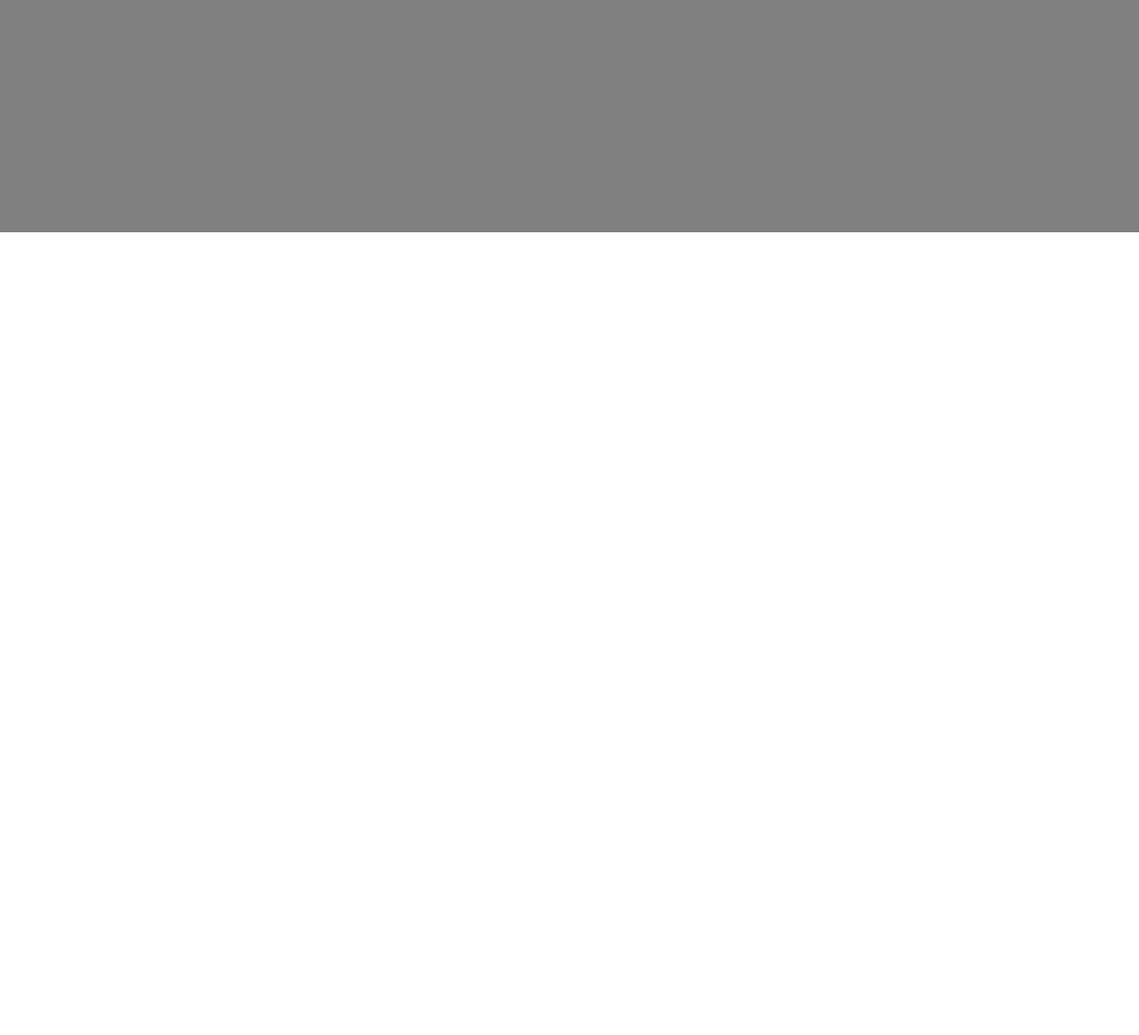
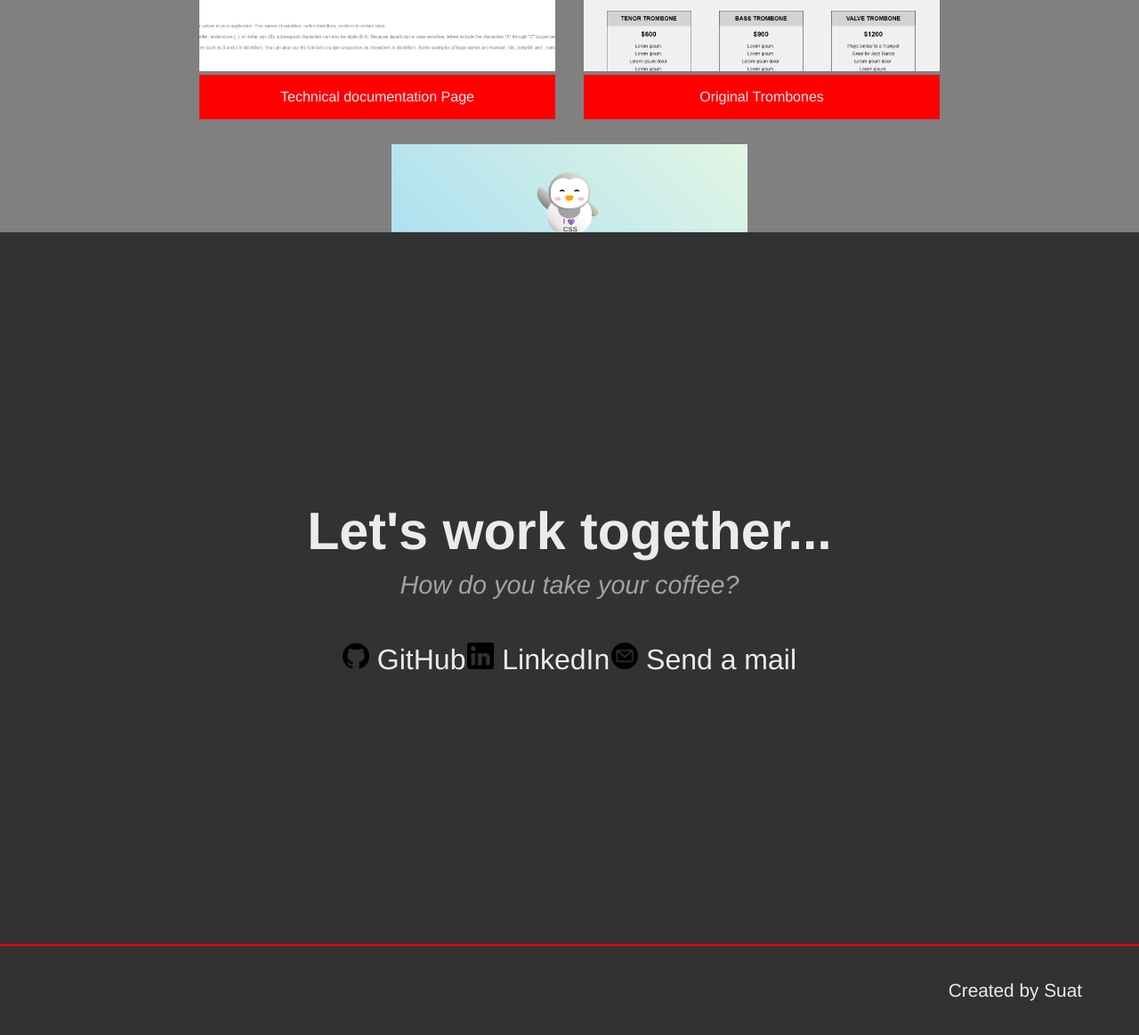
Before and after one commit to Uyansu/Basic_Portfolio_Page, a plain HTML site: page index.html in a window 1280 px wide. Shown: the part 1339-2502 px from the top of the page at 89% size. Before the commit the page ends 1600 px from the top, so only its background shows below. Drawn offline with Linux system fonts and the light colour scheme.

Commit message:
add footer section, projects and other elements

```diff
--- a/index.html
+++ b/index.html
@@ -12,7 +12,7 @@
                 <ul id="nav-ul">
                     <li><a class="nav-link" href="#welcome-section">About</a></li>
                     <li><a class="nav-link" href="#projects">Projects</a></li>
-                    <li><a class="nav-link" href="">Contact</a></li>
+                    <li><a class="nav-link" href="#social-media">Contact</a></li>
                 </ul>
             </nav>
         </header>
@@ -26,12 +26,44 @@
             <section id="projects">
                 <h1>These are some of my projects</h1>
                 <div id="projects-cards">
-                <div class="cards">
-                    <a id="profile-link" href="https://uyansu.github.io/technical-documentation-page/" target="_blank"><img src=""/></a>
-                    <p class="project-tile"></p>
-                </div>
+                    <div class="cards">
+                        <a id="profile-link" href="https://uyansu.github.io/technical-documentation-page/" target="_blank"><img class="picture-card" src="./pictures/technical_documentation_page.png"/></a>
+                        <p class="project-title"><span class="not-visible"><</span>Technical documentation Page<span class="not-visible">/></span></p>
+                    </div>
+                    <div class="cards">
+                        <a id="profile-link" href="https://uyansu.github.io/landing-page/" target="_blank"><img class="picture-card" src="./pictures/original-trombones.png"></a>
+                        <p class="project-title"><span class="not-visible"><</span>Original Trombones<span class="not-visible">/></span></p>
+                    </div>
+                    <div class="cards">
+                        <a id="profile-link" href="https://uyansu.github.io/penguin-css/" target="_blank"><img class="picture-card" src="./pictures/penguin-css.png"></a>
+                        <p class="project-title"><span class="not-visible">< </span> Penguin Animation <span class="not-visible"> /> </span></p>
+                    </div>
                 </div>
             </section>
+            <section id="social-media">
+                    <div id="text-area">
+                        <h1>Let's work together...</h1>
+                        <p>How do you take your coffee?</p>
+                    </div>
+                    <div id="social-profils">
+                        <div class="select-social">
+                            <img src="./pictures/github.png" alt="GitHub-icon-from-PixelPerfect" width="30px" height="30px">
+                            <a href="https://github.com/Uyansu" target="_blank">GitHub</a>
+                        </div>
+                        <div class="select-social">
+                            <img src="./pictures/linkedin-logo.png" alt="linkedIn-icon-by-google" width="30px" height="30px">
+                            <a href="https://www.linkedin.com/in/suat-uyanik/" target="_blank">LinkedIn</a>
+                        </div>
+                        <div class="select-social">
+                            <img src="./pictures/email.png" alt="email-icon-by-Uniconlabs" width="30px" height="30px">
+                            <a href="mailto:uyansuat93@gmail.com">Send a mail</a>
+                        </div>
+                    </div>
+            </section>
+            <hr class="solid">
+            <footer>
+                <p>Created by Suat</p>
+            </footer>
         </main>
     </body>
 </html>
--- a/style.css
+++ b/style.css
@@ -87,8 +87,126 @@ main {
     background-color: gray;
     display: flex;
     flex-direction: column;
-    padding-top: 75px;
+    padding-top: 150px;
     align-items: center;
+}
+
+#projects h1 {
+    text-decoration: underline;
+    font-size: 3.7rem;
+    color: rgb(235, 235, 235);
+    font-style: italic;
+
+}
+
+
+#projects-cards {
+    display: flex;
+    flex-wrap: wrap;
+    justify-content: center;
+    align-items: center;
+    width: 80%;
+    height: 100%;
+    gap: 2rem;
+}
+
+
+.cards {
+    height: 450px;
+    width: 400px;
+}
+
+.picture-card {
+    width: 100%;
+    height: 400px;
+    object-fit: cover;
+}
+
+
+.project-title {
+    display: flex;
+    height: 50px;
+    width: 100%;
+    justify-content: center;
+    align-items: center;
+    background: red;
+    color: rgb(235, 235, 235);
+    gap: 5px;
+}
+
+.not-visible {
+    display: none;
+    color: rgb(235, 235, 235);
+    font-size: larger;
+}
+
+.cards:hover .not-visible {
+    display: block;
+}
+
+#social-media {
+    height: 100vh;
+    display: flex;
+    flex-direction: column;
+    justify-content: center;
+    align-items: center;
+    background-color: rgb(50, 50 ,50);
+    gap: 3rem;
+}
+
+#text-area {
+    display: flex;
+    flex-direction: column;
+}
+
+#text-area h1 {
+    color: rgb(235, 235, 235);
+    font-size: 3.7rem;
+    padding-bottom: 10px;
+}
+
+#text-area p {
+    color: rgb(235, 235, 235);
+    font-size: 1.8rem;
+    opacity: 60%;
+    font-style: italic;
+    align-self: center;
+}
+
+#social-profils {
+    display: flex;
+    width: 40%;
+    justify-content: space-around;
+    font-size: 2rem;
+    color: rgb(235, 235, 235);
+}
+
+#social-profils a {
+    color: inherit;
+}
+
+.select-social:hover {
+    position: relative;
+    top: 10px;
+}
+
+hr {
+    border: solid 1.5px red;
+}
+
+footer {
+    display: flex;
+    justify-content: flex-end;
+    align-items: center;
+    height: 100px;
+    background-color: rgb(50, 50 ,50);
+    color: rgb(235, 235, 235);
+    font-size: 1.3rem;
+}
+
+footer p {
+    position: relative;
+    right: 5%;
 }
 
 @media (max-width: 768px) {
```
Also changed, not shown: pictures/email.png (added), pictures/github.png (added), pictures/linkedin-logo.png (added), pictures/original-trombones.png (added), pictures/penguin-css.png (added), pictures/technical_documentation_page.png (added).
